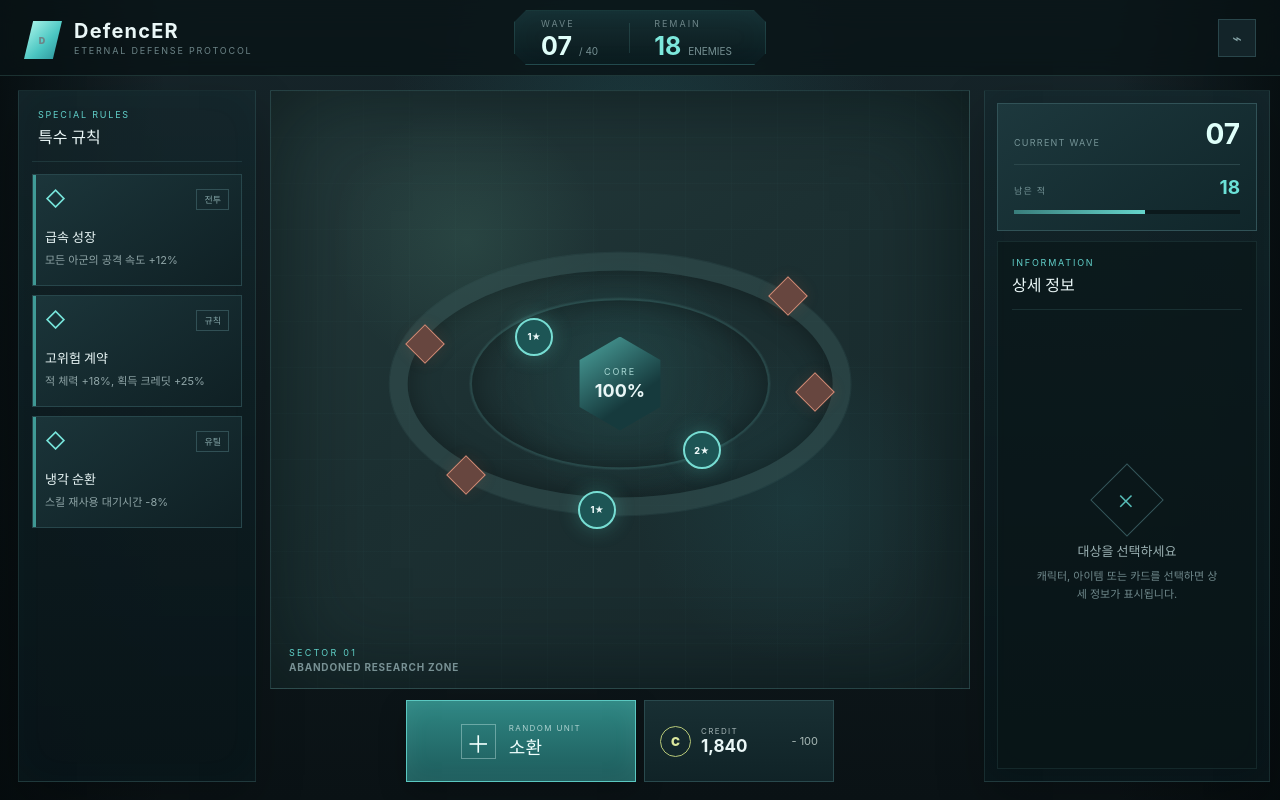
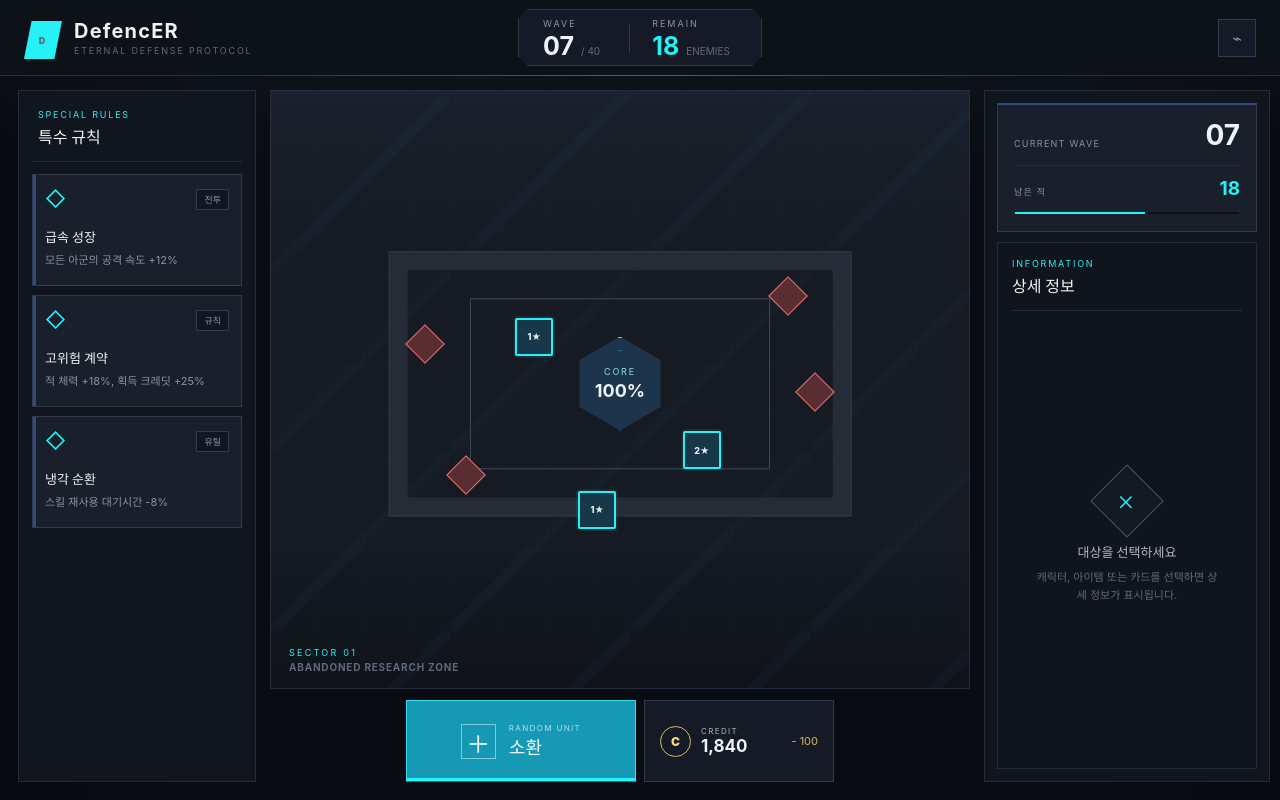
Before and after one commit to cistus75/DefencER, a React (Vite) app: page / in a window 1280 px wide. Built offline with nearby package versions, Linux system fonts and the light colour scheme.

Commit message:
style: align HUD palette with Eternal Return lobby UI

```diff
--- a/src/styles.css
+++ b/src/styles.css
@@ -1,23 +1,40 @@
 :root {
   font-family: Inter, Pretendard, ui-sans-serif, system-ui, -apple-system, BlinkMacSystemFont, "Segoe UI", sans-serif;
-  color: #eaf7f7;
-  background: #0e171a;
+  color: #e8edf3;
+  background: #090c12;
   font-synthesis: none;
   text-rendering: optimizeLegibility;
+
+  --er-bg-0: #090c12;
+  --er-bg-1: #0f141d;
+  --er-bg-2: #151b26;
+  --er-panel: #191f2b;
+  --er-panel-raised: #202735;
+  --er-line: #323b4d;
+  --er-line-soft: #252c3a;
+  --er-text: #eef3f7;
+  --er-text-muted: #8a94a3;
+  --er-text-dim: #606a79;
+  --er-cyan: #26f1f6;
+  --er-cyan-deep: #149bb8;
+  --er-blue: #2d4c81;
+  --er-orange: #e77b2d;
+  --er-gold: #d6b55f;
+  --er-danger: #d85a59;
 }
 
 * { box-sizing: border-box; }
 html, body, #root { width: 100%; min-width: 1180px; min-height: 100%; margin: 0; }
 button { font: inherit; }
-body { min-height: 100vh; overflow: hidden; }
+body { min-height: 100vh; overflow: hidden; background: var(--er-bg-0); }
 
 .game-shell {
   min-height: 100vh;
-  background:
-    radial-gradient(circle at 50% 18%, rgba(51, 161, 164, 0.16), transparent 28%),
-    linear-gradient(180deg, #17262b 0%, #101b1f 48%, #0a1215 100%);
   position: relative;
   overflow: hidden;
+  background:
+    linear-gradient(180deg, rgba(34, 41, 55, .35) 0, rgba(9, 12, 18, 0) 160px),
+    var(--er-bg-0);
 }
 
 .game-shell::after {
@@ -25,7 +42,7 @@ body { min-height: 100vh; overflow: hidden; }
   position: absolute;
   inset: 0;
   pointer-events: none;
-  background: linear-gradient(90deg, rgba(5,11,13,.8), transparent 13%, transparent 87%, rgba(5,11,13,.8));
+  background: linear-gradient(90deg, rgba(0, 0, 0, .22), transparent 16%, transparent 84%, rgba(0, 0, 0, .22));
 }
 
 .topbar {
@@ -34,39 +51,63 @@ body { min-height: 100vh; overflow: hidden; }
   grid-template-columns: 1fr auto 1fr;
   align-items: center;
   padding: 0 24px;
-  border-bottom: 1px solid rgba(128, 208, 207, 0.16);
-  background: rgba(8, 18, 21, 0.78);
-  backdrop-filter: blur(14px);
+  border-bottom: 1px solid var(--er-line-soft);
+  background: #0d1118;
   position: relative;
   z-index: 10;
 }
 
+.topbar::after {
+  content: "";
+  position: absolute;
+  left: 0;
+  right: 0;
+  bottom: -1px;
+  height: 1px;
+  background: linear-gradient(90deg, transparent 15%, rgba(38, 241, 246, .35) 50%, transparent 85%);
+}
+
 .brand { display: flex; align-items: center; gap: 12px; }
 .brand__mark {
-  width: 38px; height: 38px; display: grid; place-items: center;
-  clip-path: polygon(24% 0, 100% 0, 76% 100%, 0 100%);
-  background: linear-gradient(135deg, #b7fbef, #4bc6c2 58%, #298e97);
-  color: #0d1b1e; font-weight: 950; font-size: 20px;
+  width: 38px;
+  height: 38px;
+  display: grid;
+  place-items: center;
+  clip-path: polygon(20% 0, 100% 0, 80% 100%, 0 100%);
+  background: var(--er-cyan);
+  color: #081015;
+  font-weight: 950;
+  font-size: 20px;
 }
 .brand div { display: flex; flex-direction: column; line-height: 1; }
-.brand strong { font-size: 20px; letter-spacing: .06em; }
-.brand span { margin-top: 5px; color: #6d8588; font-size: 9px; letter-spacing: .2em; }
+.brand strong { font-size: 20px; letter-spacing: .06em; color: var(--er-text); }
+.brand span { margin-top: 5px; color: var(--er-text-dim); font-size: 9px; letter-spacing: .2em; }
 
 .battle-status {
-  display: flex; align-items: center; gap: 24px;
-  padding: 7px 26px;
-  border: 1px solid rgba(102, 213, 209, .17);
-  background: linear-gradient(180deg, rgba(25, 52, 57, .8), rgba(10, 25, 29, .82));
-  box-shadow: inset 0 0 30px rgba(61, 197, 191, .035), 0 10px 28px rgba(0,0,0,.22);
-  clip-path: polygon(12px 0, calc(100% - 12px) 0, 100% 12px, 100% calc(100% - 12px), calc(100% - 12px) 100%, 12px 100%, 0 calc(100% - 12px), 0 12px);
+  display: flex;
+  align-items: center;
+  gap: 22px;
+  padding: 8px 24px;
+  border: 1px solid var(--er-line);
+  background: var(--er-bg-2);
+  clip-path: polygon(10px 0, calc(100% - 10px) 0, 100% 10px, 100% calc(100% - 10px), calc(100% - 10px) 100%, 10px 100%, 0 calc(100% - 10px), 0 10px);
 }
 .status-block { display: grid; grid-template-columns: auto auto auto; gap: 7px; align-items: end; }
-.status-block > span { grid-column: 1 / -1; color: #6d8588; font-size: 9px; letter-spacing: .22em; }
-.status-block strong { color: #dffdf8; font-size: 25px; line-height: .85; }
-.status-block small { color: #779194; font-size: 10px; }
-.status-block--enemy strong { color: #7de8dc; }
-.status-divider { width: 1px; height: 30px; background: rgba(123, 211, 208, .15); }
-.icon-button { justify-self: end; width: 38px; height: 38px; border: 1px solid #29464b; background: #132429; color: #86a4a7; cursor: pointer; }
+.status-block > span { grid-column: 1 / -1; color: var(--er-text-muted); font-size: 9px; letter-spacing: .22em; }
+.status-block strong { color: var(--er-text); font-size: 25px; line-height: .85; }
+.status-block small { color: var(--er-text-dim); font-size: 10px; }
+.status-block--enemy strong { color: var(--er-cyan); }
+.status-divider { width: 1px; height: 30px; background: var(--er-line); }
+.icon-button {
+  justify-self: end;
+  width: 38px;
+  height: 38px;
+  border: 1px solid var(--er-line);
+  background: var(--er-bg-2);
+  color: var(--er-text-muted);
+  cursor: pointer;
+}
+.icon-button:hover { border-color: #4a566c; color: var(--er-text); }
 
 .game-layout {
   height: calc(100vh - 76px);
@@ -79,83 +120,253 @@ body { min-height: 100vh; overflow: hidden; }
 }
 
 .hud-panel {
-  border: 1px solid rgba(121, 204, 202, .13);
-  background: linear-gradient(180deg, rgba(20, 38, 43, .82), rgba(8, 20, 24, .91));
-  box-shadow: inset 0 0 40px rgba(79, 197, 194, .025), 0 20px 45px rgba(0, 0, 0, .22);
+  border: 1px solid var(--er-line-soft);
+  background: rgba(17, 22, 31, .96);
 }
 .left-panel { padding: 18px 13px; }
-.panel-title { padding: 0 6px 13px; border-bottom: 1px solid rgba(115, 202, 200, .13); display: flex; flex-direction: column; }
-.panel-title span { color: #61cfc9; font-size: 9px; letter-spacing: .2em; }
-.panel-title strong { margin-top: 4px; font-size: 16px; }
+.panel-title {
+  padding: 0 6px 13px;
+  border-bottom: 1px solid var(--er-line-soft);
+  display: flex;
+  flex-direction: column;
+}
+.panel-title span { color: var(--er-cyan); font-size: 9px; letter-spacing: .2em; }
+.panel-title strong { margin-top: 4px; font-size: 16px; color: var(--er-text); }
 .rules-list { display: grid; gap: 9px; margin-top: 12px; }
 .rule-card {
-  min-height: 112px; padding: 12px;
-  border: 1px solid #27464b;
-  background: linear-gradient(145deg, rgba(31, 60, 65, .77), rgba(15, 32, 36, .91));
-  position: relative; overflow: hidden;
+  min-height: 112px;
+  padding: 12px;
+  border: 1px solid var(--er-line);
+  background: var(--er-panel);
+  position: relative;
+  overflow: hidden;
 }
-.rule-card::before { content: ""; position: absolute; left: 0; top: 0; width: 3px; height: 100%; background: #55d3ca; opacity: .65; }
+.rule-card::before {
+  content: "";
+  position: absolute;
+  left: 0;
+  top: 0;
+  width: 3px;
+  height: 100%;
+  background: var(--er-blue);
+}
+.rule-card:hover { border-color: #46536a; background: var(--er-panel-raised); }
 .rule-card__header { display: flex; justify-content: space-between; align-items: center; margin-bottom: 15px; }
-.rule-card__icon { color: #78e6dc; font-size: 20px; }
-.rule-card__tag { padding: 3px 7px; color: #85a6a8; font-size: 9px; border: 1px solid #315055; }
-.rule-card strong { font-size: 13px; }
-.rule-card p { margin: 7px 0 0; color: #8fa5a7; font-size: 11px; line-height: 1.45; }
+.rule-card__icon { color: var(--er-cyan); font-size: 20px; }
+.rule-card__tag {
+  padding: 3px 7px;
+  color: var(--er-text-muted);
+  font-size: 9px;
+  border: 1px solid var(--er-line);
+  background: #111722;
+}
+.rule-card strong { font-size: 13px; color: var(--er-text); }
+.rule-card p { margin: 7px 0 0; color: var(--er-text-muted); font-size: 11px; line-height: 1.45; }
 
 .battlefield-wrap { min-width: 0; display: grid; grid-template-rows: 1fr 82px; gap: 11px; }
 .battlefield {
-  min-height: 0; overflow: hidden; position: relative;
-  border: 1px solid rgba(107, 196, 193, .12);
+  min-height: 0;
+  overflow: hidden;
+  position: relative;
+  border: 1px solid var(--er-line-soft);
   background:
-    radial-gradient(circle at 50% 48%, rgba(53, 145, 143, .19), transparent 27%),
-    linear-gradient(rgba(95, 150, 148, .028) 1px, transparent 1px),
-    linear-gradient(90deg, rgba(95, 150, 148, .028) 1px, transparent 1px),
-    linear-gradient(145deg, #253b3c 0%, #1c3032 45%, #17282b 100%);
-  background-size: auto, 46px 46px, 46px 46px, auto;
-  box-shadow: inset 0 0 100px rgba(3, 12, 14, .65);
+    linear-gradient(rgba(104, 120, 145, .035) 1px, transparent 1px),
+    linear-gradient(90deg, rgba(104, 120, 145, .035) 1px, transparent 1px),
+    #151a23;
+  background-size: 46px 46px, 46px 46px, auto;
 }
-.ambient-grid { position: absolute; inset: 0; background: radial-gradient(circle at 28% 25%, rgba(105, 184, 151, .12), transparent 20%), radial-gradient(circle at 75% 69%, rgba(37, 107, 115, .18), transparent 24%); }
-.arena-ring { position: absolute; left: 50%; top: 49%; transform: translate(-50%, -50%); border-radius: 50%; border: 18px solid rgba(52, 82, 82, .54); box-shadow: 0 0 0 1px rgba(119, 181, 178, .08), inset 0 0 28px rgba(0,0,0,.36); }
+.battlefield::before {
+  content: "";
+  position: absolute;
+  inset: 0;
+  pointer-events: none;
+  background:
+    linear-gradient(180deg, rgba(39, 49, 67, .28), transparent 28%),
+    linear-gradient(0deg, rgba(0, 0, 0, .28), transparent 24%);
+}
+.ambient-grid {
+  position: absolute;
+  inset: 0;
+  background:
+    linear-gradient(135deg, transparent 0 48%, rgba(45, 76, 129, .08) 48% 52%, transparent 52%) 0 0 / 180px 180px;
+}
+.arena-ring {
+  position: absolute;
+  left: 50%;
+  top: 49%;
+  transform: translate(-50%, -50%);
+  border-radius: 0;
+  border: 18px solid #252c38;
+  outline: 1px solid #384357;
+}
 .arena-ring--outer { width: 66%; aspect-ratio: 1.75; }
-.arena-ring--inner { width: 43%; aspect-ratio: 1.75; border-width: 2px; border-color: rgba(97, 174, 168, .18); }
-.core { position: absolute; left: 50%; top: 49%; transform: translate(-50%, -50%); width: 94px; height: 94px; display: grid; place-items: center; align-content: center; clip-path: polygon(50% 0, 93% 25%, 93% 75%, 50% 100%, 7% 75%, 7% 25%); background: linear-gradient(145deg, #4faaa4, #163a3d 65%); box-shadow: 0 0 40px rgba(89, 225, 210, .2); }
-.core span { color: #a8d7d3; font-size: 9px; letter-spacing: .2em; }
-.core strong { font-size: 18px; margin-top: 3px; }
-.unit { position: absolute; width: 38px; height: 38px; display: grid; place-items: center; border-radius: 50%; border: 2px solid #77ddd3; background: #1d5555; box-shadow: 0 0 20px rgba(88, 218, 205, .28); font-size: 9px; font-weight: 800; }
-.unit--1 { left: 35%; top: 38%; }.unit--2 { left: 59%; top: 57%; }.unit--3 { left: 44%; top: 67%; }
-.enemy { position: absolute; width: 28px; height: 28px; transform: rotate(45deg); border: 1px solid #d18c76; background: #67463f; box-shadow: 0 0 16px rgba(181, 93, 66, .16); }
-.enemy--1 { left: 72%; top: 32%; }.enemy--2 { left: 76%; top: 48%; }.enemy--3 { left: 26%; top: 62%; }.enemy--4 { left: 20%; top: 40%; }
+.arena-ring--inner {
+  width: 43%;
+  aspect-ratio: 1.75;
+  border-width: 1px;
+  border-color: #3d495e;
+  outline: none;
+}
+.core {
+  position: absolute;
+  left: 50%;
+  top: 49%;
+  transform: translate(-50%, -50%);
+  width: 94px;
+  height: 94px;
+  display: grid;
+  place-items: center;
+  align-content: center;
+  clip-path: polygon(50% 0, 93% 25%, 93% 75%, 50% 100%, 7% 75%, 7% 25%);
+  background: #1d344d;
+  border: 1px solid var(--er-cyan);
+}
+.core::after {
+  content: "";
+  position: absolute;
+  inset: 12px;
+  border: 1px solid rgba(38, 241, 246, .32);
+  clip-path: inherit;
+}
+.core span { color: #89dce6; font-size: 9px; letter-spacing: .2em; }
+.core strong { font-size: 18px; margin-top: 3px; color: var(--er-text); }
+.unit {
+  position: absolute;
+  width: 38px;
+  height: 38px;
+  display: grid;
+  place-items: center;
+  border-radius: 2px;
+  border: 2px solid var(--er-cyan);
+  background: #173848;
+  box-shadow: 0 0 0 2px rgba(38, 241, 246, .08);
+  font-size: 9px;
+  font-weight: 800;
+}
+.unit--1 { left: 35%; top: 38%; }
+.unit--2 { left: 59%; top: 57%; }
+.unit--3 { left: 44%; top: 67%; }
+.enemy {
+  position: absolute;
+  width: 28px;
+  height: 28px;
+  transform: rotate(45deg);
+  border: 1px solid #f07770;
+  background: #5a2d32;
+}
+.enemy--1 { left: 72%; top: 32%; }
+.enemy--2 { left: 76%; top: 48%; }
+.enemy--3 { left: 26%; top: 62%; }
+.enemy--4 { left: 20%; top: 40%; }
 .battlefield-label { position: absolute; left: 18px; bottom: 15px; display: flex; flex-direction: column; }
-.battlefield-label span { color: #5fd0c7; font-size: 9px; letter-spacing: .25em; }
-.battlefield-label strong { margin-top: 3px; color: #789194; font-size: 10px; letter-spacing: .08em; }
+.battlefield-label span { color: var(--er-cyan); font-size: 9px; letter-spacing: .25em; }
+.battlefield-label strong { margin-top: 3px; color: var(--er-text-dim); font-size: 10px; letter-spacing: .08em; }
 
 .bottom-hud { display: flex; justify-content: center; align-items: stretch; gap: 8px; }
-.summon-button { min-width: 230px; border: 1px solid #5bc8c1; background: linear-gradient(180deg, #2f8783, #1d5b5b); color: #f0fffd; display: flex; align-items: center; justify-content: center; gap: 13px; cursor: pointer; box-shadow: inset 0 0 24px rgba(179,255,246,.07), 0 10px 26px rgba(0,0,0,.22); }
-.summon-button:hover { filter: brightness(1.08); }
-.summon-button__icon { width: 35px; height: 35px; border: 1px solid rgba(229,255,251,.35); display: grid; place-items: center; font-size: 24px; }
+.summon-button {
+  min-width: 230px;
+  border: 1px solid #39dce8;
+  border-bottom-color: #127f99;
+  background: #1599b4;
+  color: #f5fdff;
+  display: flex;
+  align-items: center;
+  justify-content: center;
+  gap: 13px;
+  cursor: pointer;
+  position: relative;
+}
+.summon-button::after {
+  content: "";
+  position: absolute;
+  left: 0;
+  right: 0;
+  bottom: 0;
+  height: 3px;
+  background: var(--er-cyan);
+}
+.summon-button:hover { background: #19abc7; }
+.summon-button__icon {
+  width: 35px;
+  height: 35px;
+  border: 1px solid rgba(235, 253, 255, .5);
+  display: grid;
+  place-items: center;
+  font-size: 24px;
+}
 .summon-button span:nth-child(2) { display: flex; flex-direction: column; align-items: flex-start; }
-.summon-button small, .credit-box small { font-size: 8px; letter-spacing: .17em; opacity: .66; }
+.summon-button small, .credit-box small { font-size: 8px; letter-spacing: .17em; opacity: .72; }
 .summon-button strong { font-size: 18px; }
-.credit-box { min-width: 190px; padding: 0 15px; display: flex; align-items: center; gap: 10px; border: 1px solid #29494d; background: linear-gradient(180deg, #182f33, #102327); }
-.credit-icon { width: 31px; height: 31px; display: grid; place-items: center; border-radius: 50%; border: 1px solid #b7c878; color: #dbe79d; font-size: 12px; font-weight: 900; }
+.credit-box {
+  min-width: 190px;
+  padding: 0 15px;
+  display: flex;
+  align-items: center;
+  gap: 10px;
+  border: 1px solid var(--er-line);
+  background: var(--er-bg-2);
+}
+.credit-icon {
+  width: 31px;
+  height: 31px;
+  display: grid;
+  place-items: center;
+  border-radius: 50%;
+  border: 1px solid var(--er-gold);
+  color: #f1d77d;
+  font-size: 12px;
+  font-weight: 900;
+}
 .credit-box div { display: flex; flex-direction: column; }
-.credit-box strong { font-size: 17px; }
-.credit-cost { margin-left: auto; color: #a8b9b6; font-size: 11px; }
+.credit-box strong { font-size: 17px; color: var(--er-text); }
+.credit-cost { margin-left: auto; color: var(--er-gold); font-size: 11px; }
 
 .right-panel { display: grid; grid-template-rows: auto 1fr; gap: 10px; padding: 12px; }
-.wave-card { padding: 16px; border: 1px solid #315257; background: linear-gradient(145deg, #1d383d, #10262a); }
+.wave-card {
+  padding: 16px;
+  border: 1px solid var(--er-line);
+  border-top: 2px solid var(--er-blue);
+  background: var(--er-panel);
+}
 .wave-card > div:first-child, .wave-card__remaining { display: flex; align-items: end; justify-content: space-between; }
-.wave-card span { color: #759497; font-size: 9px; letter-spacing: .14em; }
-.wave-card strong { color: #dffffa; font-size: 28px; line-height: 1; }
-.wave-card__remaining { margin-top: 16px; padding-top: 13px; border-top: 1px solid #2b474b; }
-.wave-card__remaining strong { color: #6be1d7; font-size: 19px; }
-.wave-progress { margin-top: 13px; height: 4px; background: #0b191c; overflow: hidden; }
-.wave-progress span { display: block; height: 100%; background: linear-gradient(90deg, #397d7b, #65d5cb); }
-.detail-panel { display: flex; flex-direction: column; min-height: 0; border: 1px solid rgba(104, 183, 180, .12); background: rgba(9, 21, 24, .62); }
+.wave-card span { color: var(--er-text-muted); font-size: 9px; letter-spacing: .14em; }
+.wave-card strong { color: var(--er-text); font-size: 28px; line-height: 1; }
+.wave-card__remaining { margin-top: 16px; padding-top: 13px; border-top: 1px solid var(--er-line-soft); }
+.wave-card__remaining strong { color: var(--er-cyan); font-size: 19px; }
+.wave-progress { margin-top: 13px; height: 4px; background: #0a0e15; overflow: hidden; border: 1px solid #1c2330; }
+.wave-progress span { display: block; height: 100%; background: var(--er-cyan); }
+.detail-panel {
+  display: flex;
+  flex-direction: column;
+  min-height: 0;
+  border: 1px solid var(--er-line-soft);
+  background: #10151d;
+}
 .panel-title--compact { margin: 15px 14px 0; padding-left: 0; }
-.empty-detail { flex: 1; min-height: 320px; display: flex; flex-direction: column; align-items: center; justify-content: center; text-align: center; padding: 20px; color: #70898c; }
-.empty-detail__reticle { width: 52px; height: 52px; display: grid; place-items: center; margin-bottom: 15px; border: 1px solid #34555a; color: #57bdb8; font-size: 22px; transform: rotate(45deg); }
-.empty-detail__reticle::first-letter { transform: rotate(-45deg); }
-.empty-detail strong { color: #99afb1; font-size: 13px; }
+.empty-detail {
+  flex: 1;
+  min-height: 320px;
+  display: flex;
+  flex-direction: column;
+  align-items: center;
+  justify-content: center;
+  text-align: center;
+  padding: 20px;
+  color: var(--er-text-dim);
+}
+.empty-detail__reticle {
+  width: 52px;
+  height: 52px;
+  display: grid;
+  place-items: center;
+  margin-bottom: 15px;
+  border: 1px solid #465269;
+  color: var(--er-cyan);
+  font-size: 22px;
+  transform: rotate(45deg);
+  background: #141a24;
+}
+.empty-detail strong { color: #aeb7c3; font-size: 13px; }
 .empty-detail p { max-width: 190px; margin: 8px 0 0; font-size: 11px; line-height: 1.6; }
 
 @media (max-height: 760px) {
```
